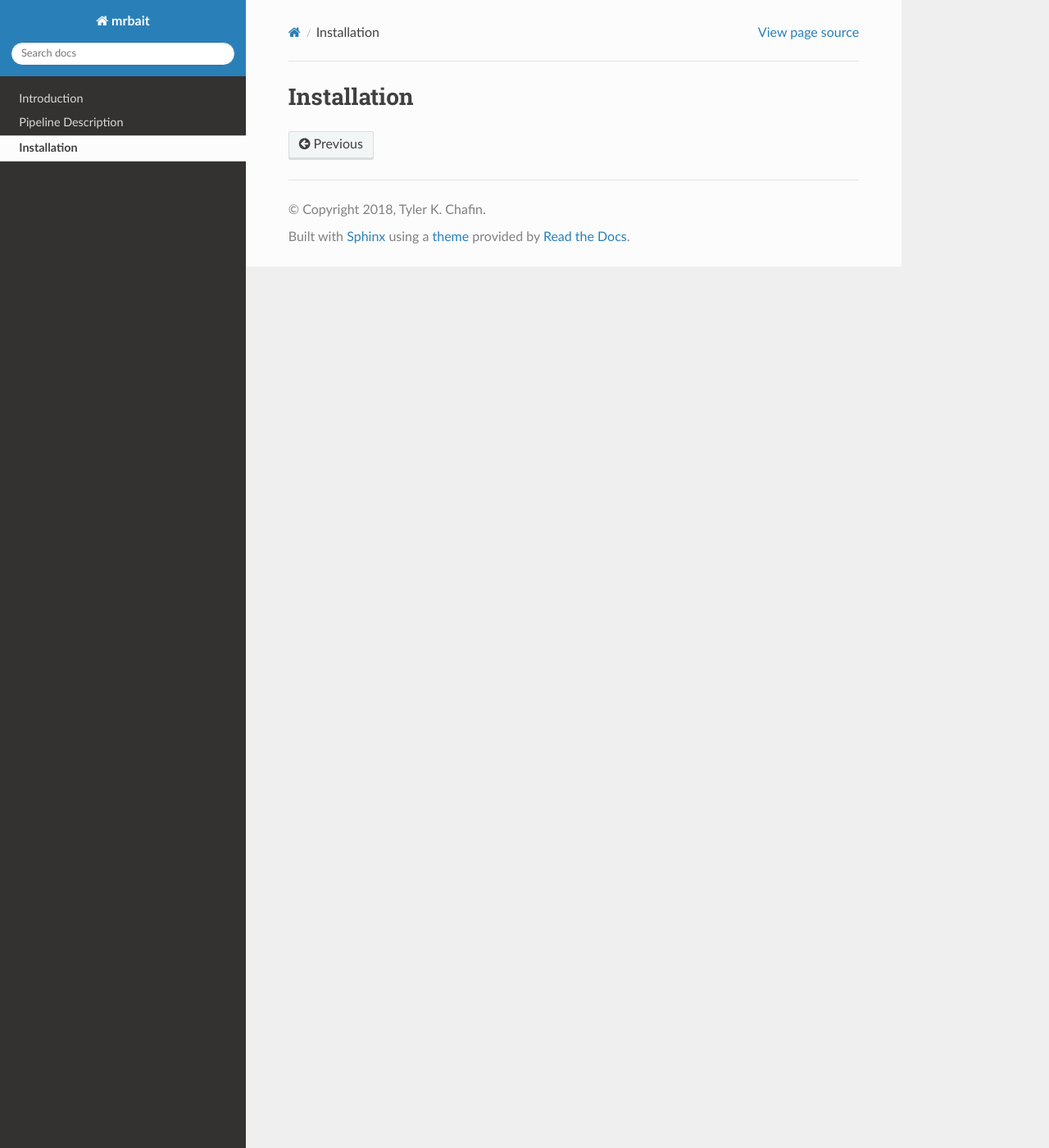
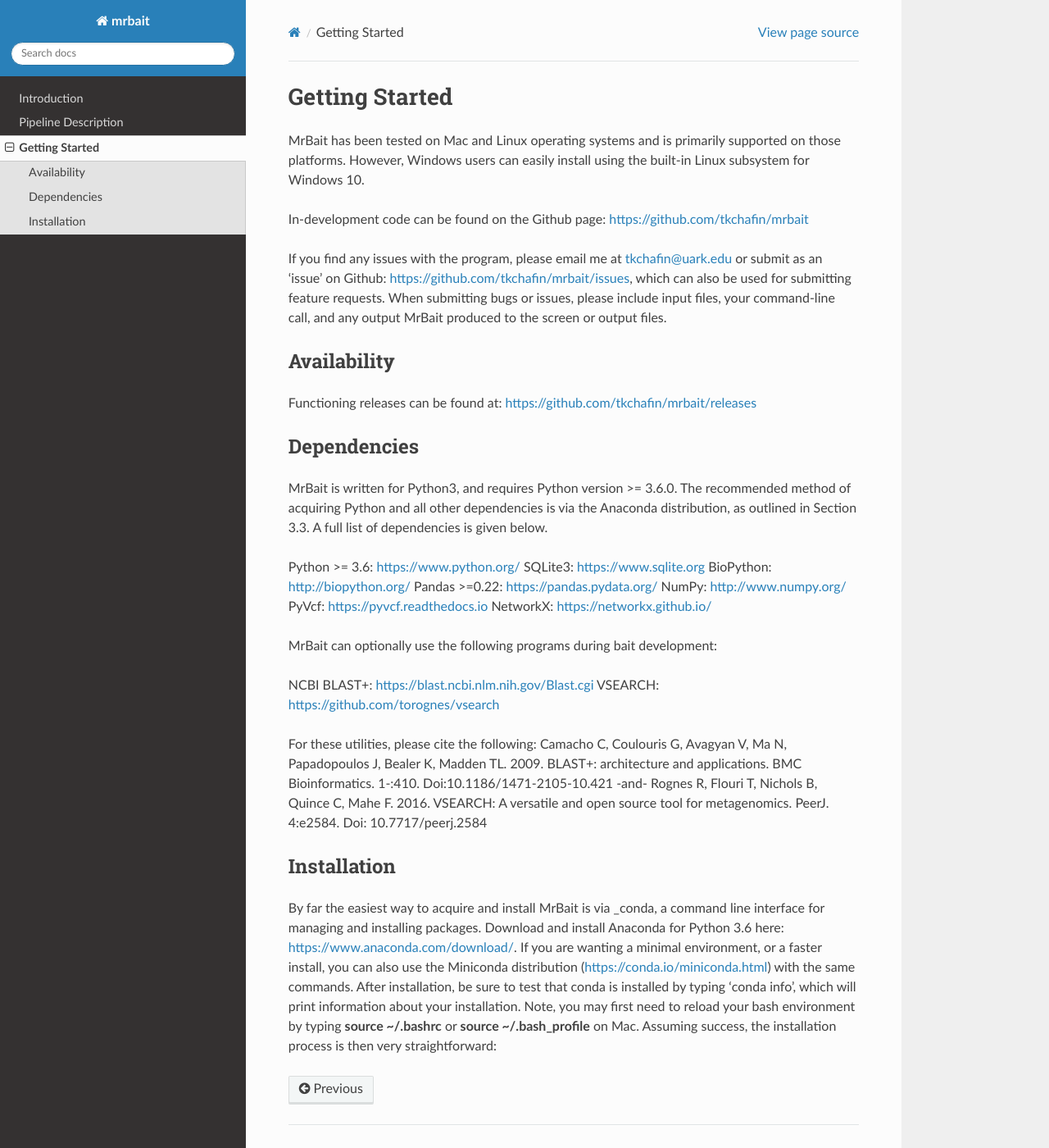
Before and after one commit to tkchafin/mrbait, a Sphinx documentation site: the page built from docs/installation.rst, in a window 1280 px wide and 1400 px high. Shown: the whole window at 82% size. Built offline with Sphinx 7.4.7 and the Read the Docs theme 2.0.0, drawn with Linux system fonts in a browser that asks for light colours.

Commit message:
docs update

```diff
--- a/docs/installation.rst
+++ b/docs/installation.rst
@@ -2,5 +2,58 @@
 
 .. _installation:
 
+Getting Started
+===============
+MrBait has been tested on Mac and Linux operating systems and is primarily supported on
+those platforms. However, Windows users can easily install using the built-in
+Linux subsystem for Windows 10.
+
+In-development code can be found on the Github page: https://github.com/tkchafin/mrbait
+
+If you find any issues with the program, please email me at tkchafin@uark.edu or
+submit as an ‘issue’ on Github: https://github.com/tkchafin/mrbait/issues, which can
+also be used for submitting feature requests. When submitting bugs or issues, please
+include input files, your command-line call, and any output MrBait produced to the screen
+or output files.
+
+Availability
+------------
+Functioning releases can be found at:
+https://github.com/tkchafin/mrbait/releases
+
+Dependencies
+------------
+MrBait is written for Python3, and requires Python version >= 3.6.0. The recommended
+method of acquiring Python and all other dependencies is via the Anaconda distribution,
+as outlined in Section 3.3. A full list of dependencies is given below.
+
+Python >= 3.6: https://www.python.org/
+SQLite3: https://www.sqlite.org
+BioPython: http://biopython.org/
+Pandas >=0.22: https://pandas.pydata.org/
+NumPy: http://www.numpy.org/
+PyVcf: https://pyvcf.readthedocs.io
+NetworkX: https://networkx.github.io/
+
+MrBait can optionally use the following programs during bait development:
+
+NCBI BLAST+: https://blast.ncbi.nlm.nih.gov/Blast.cgi
+VSEARCH: https://github.com/torognes/vsearch
+
+For these utilities, please cite the following:
+Camacho C, Coulouris G, Avagyan V, Ma N, Papadopoulos J, Bealer K, Madden TL. 2009.
+BLAST+: architecture and applications. BMC Bioinformatics. 1-:410. Doi:10.1186/1471-2105-10.421
+-and-
+Rognes R, Flouri T, Nichols B, Quince C, Mahe F. 2016. VSEARCH: A versatile and open
+source tool for metagenomics. PeerJ. 4:e2584. Doi: 10.7717/peerj.2584
+
 Installation
-============
+------------
+By far the easiest way to acquire and install MrBait is via _conda, a command line interface
+for managing and installing packages. Download and install Anaconda for Python 3.6 here:
+https://www.anaconda.com/download/. If you are wanting a minimal environment, or a faster
+install, you can also use the Miniconda distribution (https://conda.io/miniconda.html) with
+the same commands. After installation, be sure to test that conda is installed by typing
+‘conda info’, which will print information about your installation. Note, you may first need
+to reload your bash environment by typing **source ~/.bashrc** or **source ~/.bash_profile** on Mac.
+Assuming success, the installation process is then very straightforward:
```
Also changed, not shown: 9 other files.
